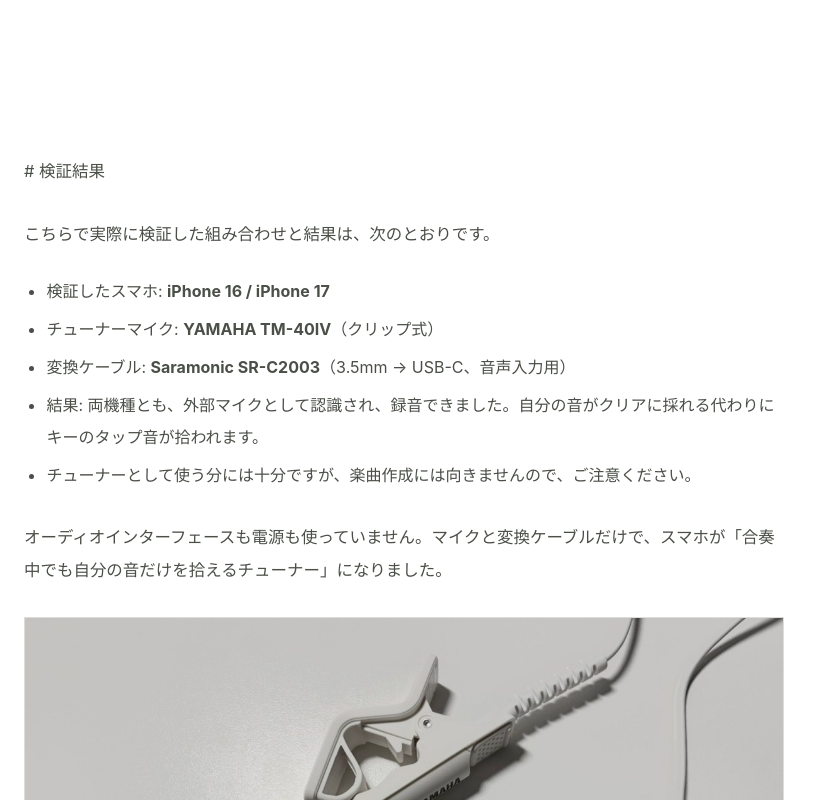
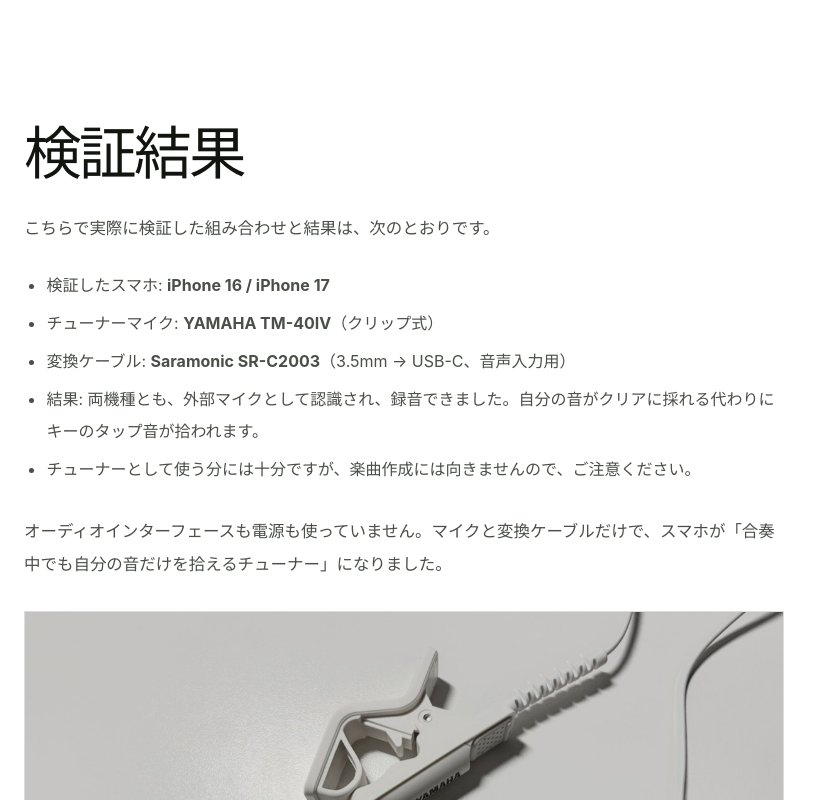
Before and after one commit to kzk3992/MyWebSite, a Next.js app: page /notes/2026-11-29-tuner-mic-iphone in a window 1280 px wide. Shown: the part 1100-1900 px from the top of the page, without its empty margins (0-823 px from the left). Built offline with nearby package versions, Linux system fonts and the light colour scheme.

Commit message:
Fix note first heading (##) and add h2 top spacing

```diff
--- a/src/app/(ja)/notes/notes.module.css
+++ b/src/app/(ja)/notes/notes.module.css
@@ -43,6 +43,9 @@
   letter-spacing: .14em;
 }
 
+.noteBody h2 { margin-top: 64px; }
+.noteBody > h2:first-child { margin-top: 0; }
+
 .noteBody img {
   max-width: 100%;
   height: auto;
--- a/src/content/notes/2026-11-29-tuner-mic-iphone.md
+++ b/src/content/notes/2026-11-29-tuner-mic-iphone.md
@@ -6,7 +6,7 @@ description: 合奏中は周りの音でスマホのチューナーが安定し
 
 ---
 
-# 検証結果
+## 検証結果
 
 こちらで実際に検証した組み合わせと結果は、次のとおりです。
 
```
Also changed, not shown: public/notes/2026-11-29-tuner-mic-iphone.md (+1 -1 lines).
